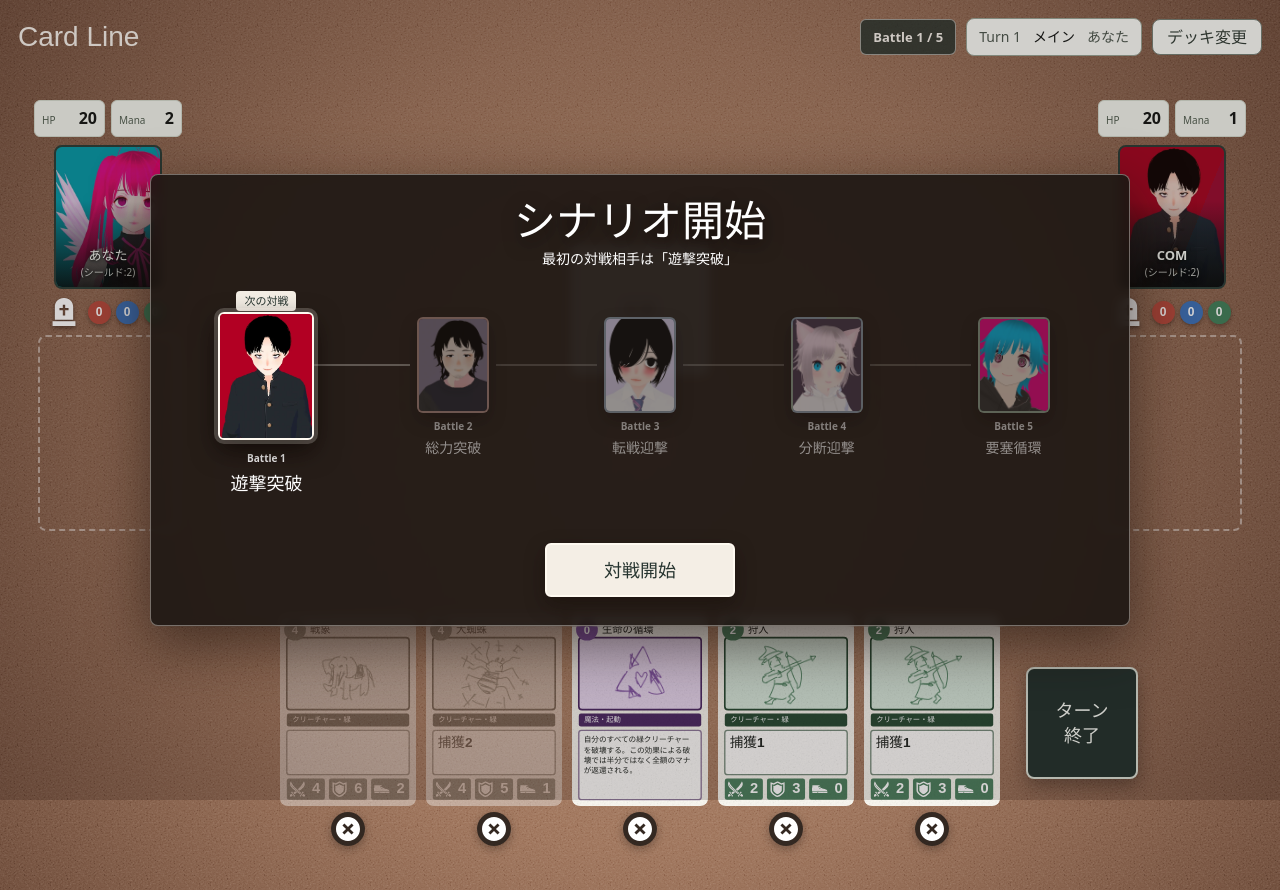
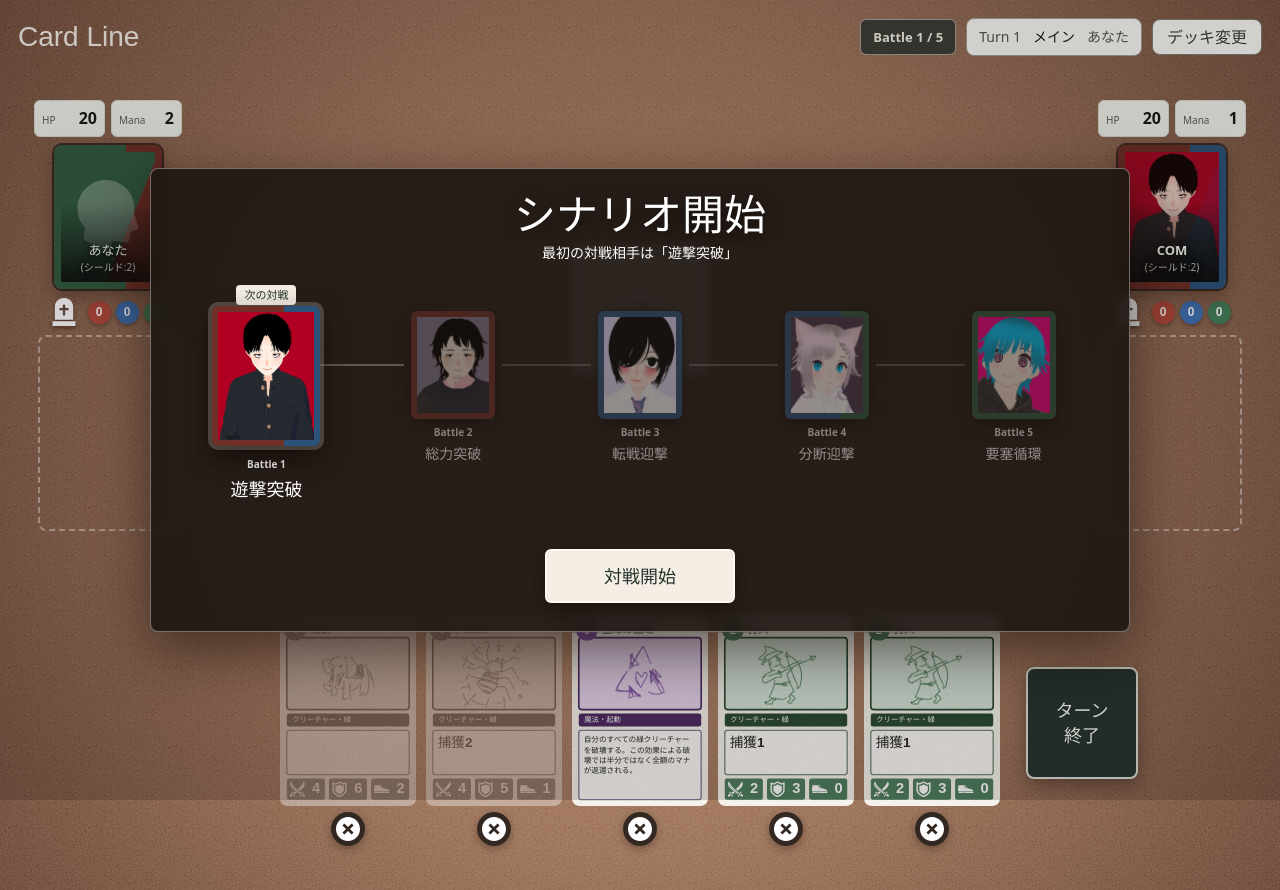
Before and after one commit to kurehajime/cardivide, a React (Vite) app: page / in a window 1280 px wide. Both pictures are taken after a click on the button "シナリオ開始". Built offline with nearby package versions, Linux system fonts and the light colour scheme; a web font is replaced by a local one.

Commit message:
文言修正

```diff
--- a/src/App.css
+++ b/src/App.css
@@ -718,9 +718,9 @@
   content: '';
   position: absolute;
   z-index: 0;
-  top: 73px;
-  left: calc(50% + 43px);
-  width: calc(100% - 74px);
+  top: 79px;
+  left: calc(50% + 49px);
+  width: calc(100% - 86px);
   height: 2px;
   background: rgb(255 250 241 / 26%);
 }
@@ -740,18 +740,20 @@
 .scenario-opponent-icon {
   position: relative;
   z-index: 1;
-  width: 72px;
-  height: 96px;
+  width: 84px;
+  height: 108px;
   display: grid;
   place-items: center;
-  border: 2px solid rgb(255 250 241 / 48%);
+  border: 6px solid transparent;
   border-radius: 6px;
-  background: linear-gradient(112deg,
+  background: linear-gradient(90deg,
       var(--scenario-main-color) 0%,
       var(--scenario-main-color) 66.667%,
       var(--scenario-sub-color) 66.667%,
-      var(--scenario-sub-color) 100%);
-  box-shadow: 0 8px 18px rgb(10 4 2 / 45%);
+      var(--scenario-sub-color) 100%) border-box;
+  box-shadow:
+    0 0 0 2px rgb(31 24 20 / 72%),
+    0 8px 18px rgb(10 4 2 / 45%);
   overflow: hidden;
 }
 
@@ -809,9 +811,9 @@
 }
 
 .scenario-opponent-next .scenario-opponent-icon {
-  width: 96px;
-  height: 128px;
-  border-color: #fffaf1;
+  width: 108px;
+  height: 140px;
+  border-color: transparent;
   box-shadow:
     0 0 0 4px rgb(255 250 241 / 20%),
     0 10px 26px rgb(10 4 2 / 72%);
@@ -837,7 +839,7 @@
 }
 
 .scenario-opponent-failed .scenario-opponent-icon {
-  border-color: #d96b60;
+  border-color: transparent;
   box-shadow: 0 0 0 4px rgb(217 107 96 / 18%);
 }
 
@@ -931,13 +933,22 @@
   justify-self: center;
   display: grid;
   place-items: center;
-  border: 2px solid #2d3f38;
+  border: 7px solid transparent;
   border-radius: 8px;
-  background: linear-gradient(112deg,
+  background:
+    linear-gradient(112deg,
       var(--player-main-color) 0%,
       var(--player-main-color) 66.667%,
       var(--player-sub-color) 66.667%,
-      var(--player-sub-color) 100%);
+      var(--player-sub-color) 100%) padding-box,
+    linear-gradient(90deg,
+      var(--player-main-color) 0%,
+      var(--player-main-color) 66.667%,
+      var(--player-sub-color) 66.667%,
+      var(--player-sub-color) 100%) border-box;
+  box-shadow:
+    0 0 0 2px rgb(31 24 20 / 72%),
+    0 8px 18px rgb(31 19 12 / 38%);
   color: #f8fbf5;
   font-size: 13px;
   font-weight: 700;
@@ -963,6 +974,15 @@
   opacity: 0.82;
   object-fit: cover;
   pointer-events: none;
+}
+
+.board-player-icon-playerA {
+  inset: 50% auto auto 50%;
+  width: 78%;
+  height: 78%;
+  opacity: 0.28;
+  object-fit: contain;
+  transform: translate(-50%, -50%) rotate(8deg);
 }
 
 .board-player-identity {
--- a/src/components/BoardView.tsx
+++ b/src/components/BoardView.tsx
@@ -76,6 +76,8 @@ const BOARD_SCROLL_PADDING = 12
 const DAMAGE_MARKER_STYLE = {
   '--damage-marker-icon': `url("${import.meta.env.BASE_URL}damage.svg")`,
 } as CSSProperties
+
+const PLAYER_ICON_URL = `${import.meta.env.BASE_URL}player.svg`
 
 const PLAYER_COLOR_VALUES = {
   red: '#6f3028',
@@ -517,7 +519,7 @@ const BoardView = ({
         cards={cards}
         barrier={playerBarriers.playerA}
         deckColors={playerDeckColors.playerA}
-        imageUrl={PLAYER_IMAGE_BY_DECK_ID[playerDeckIds.playerA]}
+        imageUrl={PLAYER_ICON_URL}
         damage={playerDamageMarker?.playerId === 'playerA' ? playerDamageMarker.damage : null}
       />
       <motion.div ref={laneScrollRef} className="board-lane-scroll" layoutScroll>
--- a/src/components/GameApp.tsx
+++ b/src/components/GameApp.tsx
@@ -25,6 +25,7 @@ import ScenarioProgressDialog from './ScenarioProgressDialog'
 
 const COMBAT_EFFECT_DURATION_MS = 500
 const AI_ACTION_DELAY_MS = 700
+const SCENARIO_WIN_DIALOG_DELAY_MS = 500
 const AI_PLAYER_ID = 'playerB'
 
 type GameUiState = {
@@ -107,6 +108,7 @@ const GameSession = ({
   const [showScenarioIntro, setShowScenarioIntro] = useState(
     scenarioRun?.currentBattleIndex === 0,
   )
+  const [showScenarioWinResult, setShowScenarioWinResult] = useState(false)
   const [{ manager, selectedCardId, message }, dispatch] = useReducer(
     gameUiReducer,
     { playerDeckId, comDeckId, difficulty },
@@ -188,6 +190,18 @@ const GameSession = ({
 
     return () => window.clearTimeout(timeoutId)
   }, [state.pendingCombat])
+
+  useEffect(() => {
+    if (scenarioRun === null || winnerId !== 'playerA') {
+      return
+    }
+
+    const timeoutId = window.setTimeout(() => {
+      setShowScenarioWinResult(true)
+    }, SCENARIO_WIN_DIALOG_DELAY_MS)
+
+    return () => window.clearTimeout(timeoutId)
+  }, [scenarioRun, winnerId])
 
   useEffect(() => {
     if (!import.meta.env.DEV) {
@@ -493,7 +507,7 @@ const GameSession = ({
             </motion.div>
           )}
           {scenarioRun !== null &&
-            (showScenarioIntro || winnerId !== null) && (
+            (showScenarioIntro || winnerId === 'playerB' || showScenarioWinResult) && (
               <ScenarioProgressDialog
                 opponentDeckIds={scenarioRun.opponentDeckIds}
                 currentBattleIndex={scenarioRun.currentBattleIndex}
--- a/src/components/ScenarioProgressDialog.tsx
+++ b/src/components/ScenarioProgressDialog.tsx
@@ -109,7 +109,7 @@ const ScenarioProgressDialog = ({
                 aria-label={`${index + 1}戦目 ${deck.name} ${stateLabel}`}
               >
                 <span className="scenario-opponent-state" aria-hidden="true">
-                  {next ? '次の対戦' : failed ? '敗北' : '\u00a0'}
+                  {next ? '次の対戦' : failed ? 'COMの勝利' : '\u00a0'}
                 </span>
                 <span
                   className="scenario-opponent-icon"
```
